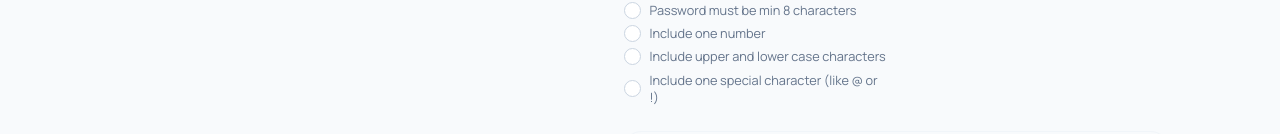
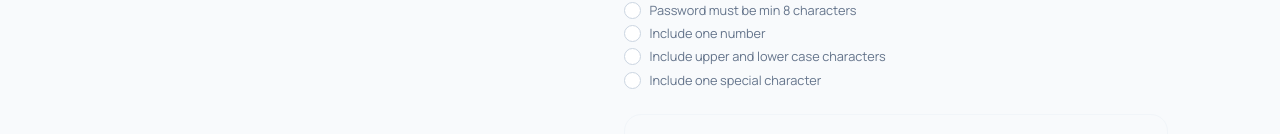
Before and after one commit to br3ntf4iyaz/CAPSTONE_PROJECT, a React (Vite) app in the folder frontend/: page /register in a window 1280 px wide. Shown: the part 1057-1191 px from the top of the page. Built offline with nearby package versions, Linux system fonts and the light colour scheme; no server answers.

Commit message:
fix(auth): the special character rule just says Include one special character

```diff
--- a/frontend/src/components/ui/PasswordRules.tsx
+++ b/frontend/src/components/ui/PasswordRules.tsx
@@ -6,7 +6,7 @@ export const PASSWORD_RULES = [
   { key: 'length', text: 'Password must be min 8 characters', ok: (p: string) => p.length >= 8 },
   { key: 'number', text: 'Include one number', ok: (p: string) => /\d/.test(p) },
   { key: 'case', text: 'Include upper and lower case characters', ok: (p: string) => /[a-z]/.test(p) && /[A-Z]/.test(p) },
-  { key: 'special', text: 'Include one special character (like @ or !)', ok: (p: string) => /[^A-Za-z0-9\s]/.test(p) },
+  { key: 'special', text: 'Include one special character', ok: (p: string) => /[^A-Za-z0-9\s]/.test(p) },
 ]
 
 export const passwordMeetsRules = (p: string) => PASSWORD_RULES.every(r => r.ok(p))
```
Also changed, not shown: 1 other file (tests, documents, lock files or other folders).
